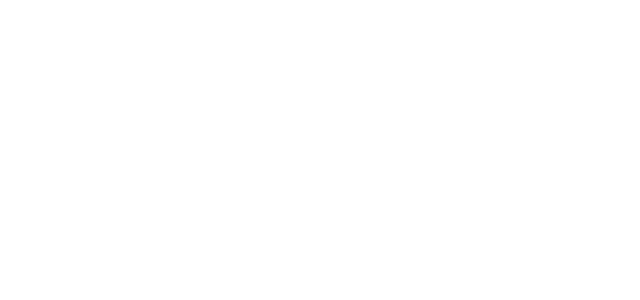
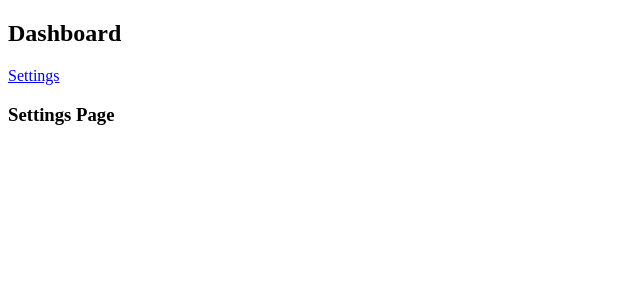
Before and after one commit to abdullah97-pro/React-Project-Tutorial, a React (Vite) app: page /dashboard/settings in a window 1280 px wide. Before the commit this address had no page. Shown: the top 300 px of the page, without its empty margins (0-640 px from the left). Built offline with nearby package versions, Linux system fonts and the light colour scheme.

Commit message:
Nested Routes

```diff
--- a/src/App.jsx
+++ b/src/App.jsx
@@ -17,6 +17,9 @@ import FruitList from "./components/FruitList";
 import Message from "./components/Message";
 import Button from "./components/Button";
 import Header from "./components/Header";
+import Dashboard from "./components/pages/Dashboard";
+import Settings from "./components/pages/Settings";
+
 
 function App() {
   return (
@@ -42,10 +45,17 @@ function App() {
       {/* <Header header="Header" content="Dashboard" /> */}
 
       <Routes>
-        <Route path="/" element={<Welcome />} />
+        {/* <Route path="/" element={<Welcome />} />
         <Route path="/user" element={<User />} />
-        <Route path="/form" element={<Form />} />
+        <Route path="/form" element={<Form />} /> */}
+        <Route path="/dashboard" element={<Dashboard />}>
+        <Route path="settings" element={<Settings />} />
+      </Route>
+
       </Routes>
+
+
+
     </>
   );
 }
--- /dev/null
+++ b/src/components/pages/Dashboard.jsx
@@ -0,0 +1,11 @@
+import { Outlet, Link } from "react-router-dom";
+
+export default function Dashboard() {
+  return (
+    <div>
+      <h2>Dashboard</h2>
+      <Link to="settings">Settings</Link>
+      <Outlet />
+    </div>
+  );
+}
--- /dev/null
+++ b/src/components/pages/Settings.jsx
@@ -0,0 +1,3 @@
+export default function Settings() {
+  return <h3>Settings Page</h3>;
+}
```
